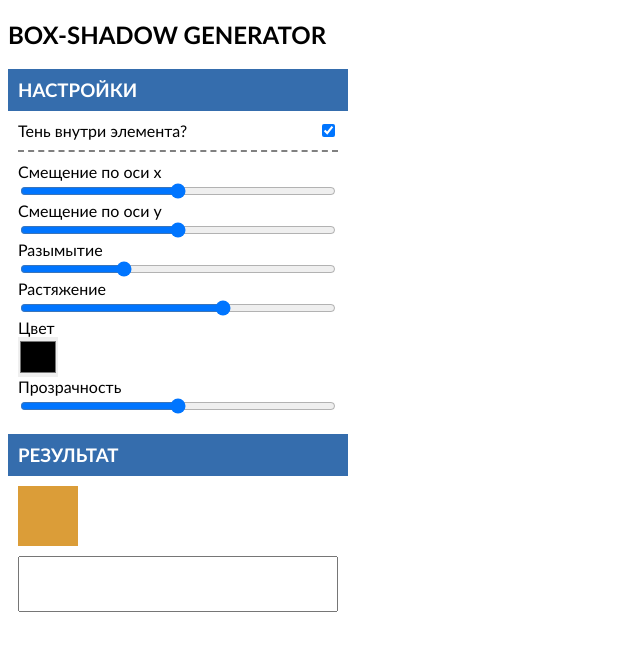
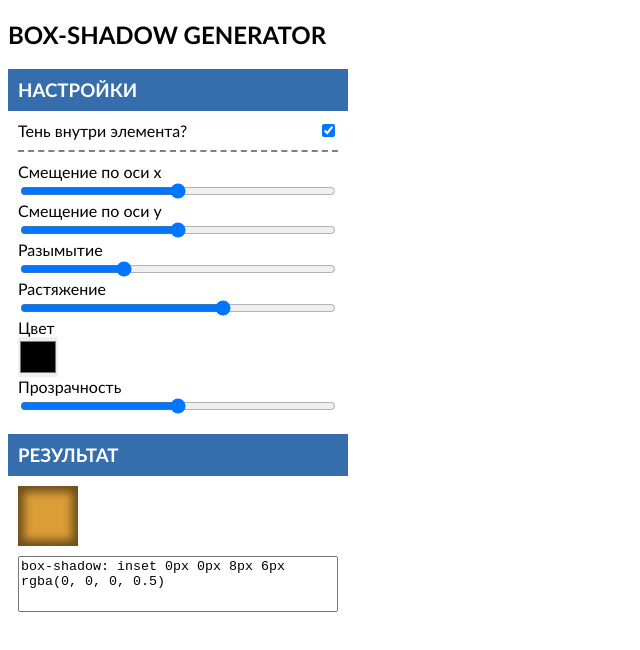
Before and after one commit to PSKutergin/JS_learn, a plain HTML site: page IT_Doctor/chapter_2/examples_event/ex41.html in a window 1280 px wide. Shown: the whole page, without its empty margins (0-640 px from the left). Drawn offline with Linux system fonts and the light colour scheme.

Commit message:
add chapter_2 ex41

```diff
--- a/IT_Doctor/chapter_2/examples_event/ex41.html
+++ b/IT_Doctor/chapter_2/examples_event/ex41.html
@@ -44,7 +44,35 @@
   </form>
 
   <script>
+    function generateCss() {
+      let inset = document.getElementById('inset').checked
+      inset = inset ? ' inset' : ''
 
+      let offsetX = document.getElementById('offsetX').value
+      let offsetY = document.getElementById('offsetY').value
+      let blur = document.getElementById('blur').value
+      let stretch = document.getElementById('stretch').value
+
+      let color = document.getElementById('color').value
+      let red = parseInt(color.slice(1,3), 16)
+      let green = parseInt(color.slice(3,5), 16)
+      let blue = parseInt(color.slice(5,7), 16)
+      let opacity = document.getElementById('opacity').value
+
+      let result = document.getElementById('result')
+      let textarea = document.getElementById('cssCode')
+
+      let str = `${inset} ${offsetX}px ${offsetY}px ${blur}px ${stretch}px rgba(${red}, ${green}, ${blue}, ${opacity})`
+
+      textarea.value = 'box-shadow:' + str
+      result.style.boxShadow = str
+    }
+
+    for(let item of document.querySelectorAll('input')) {
+      item.addEventListener('input', generateCss)
+    }
+
+    generateCss()
   </script>
 </body>
 
```
